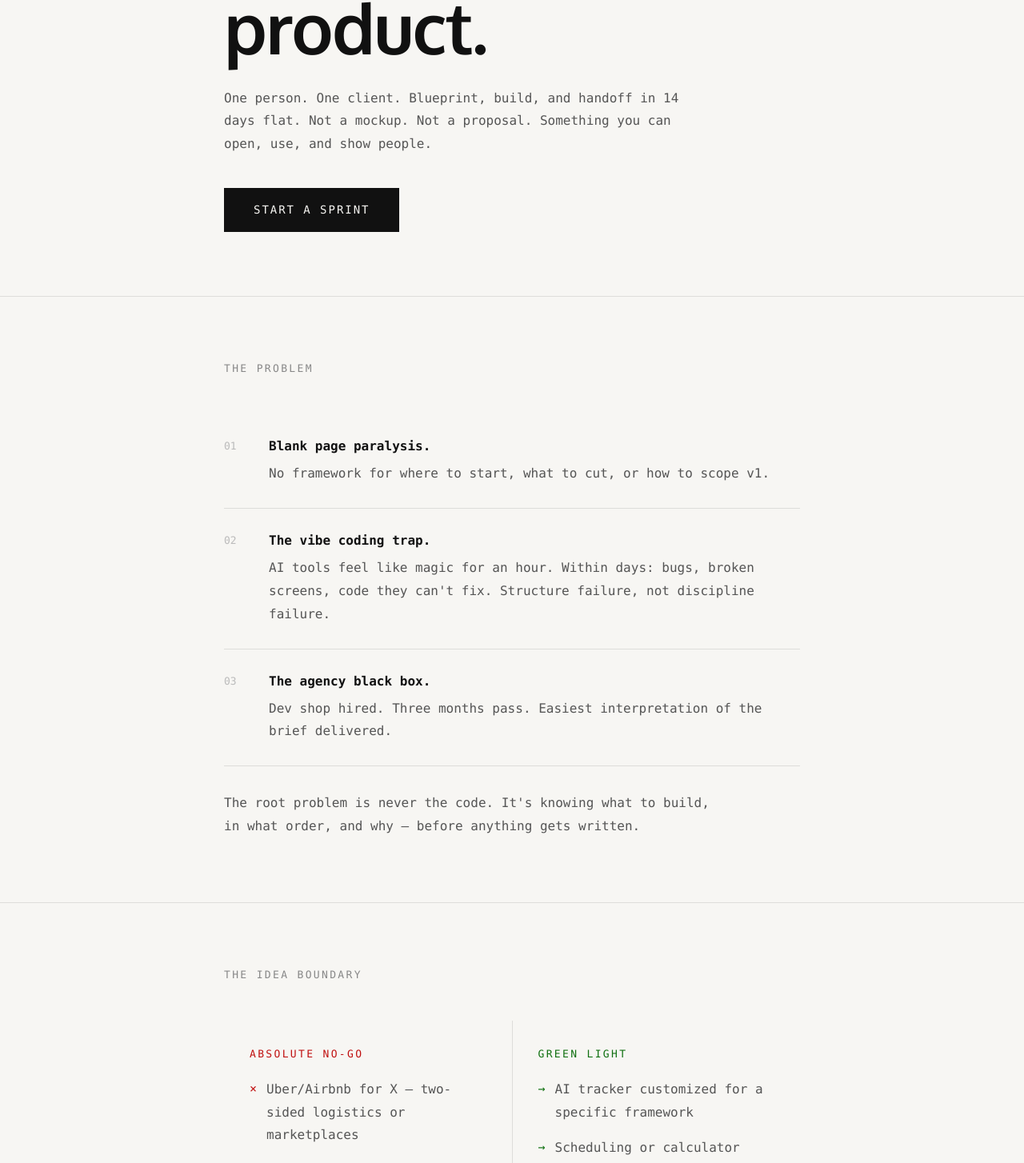
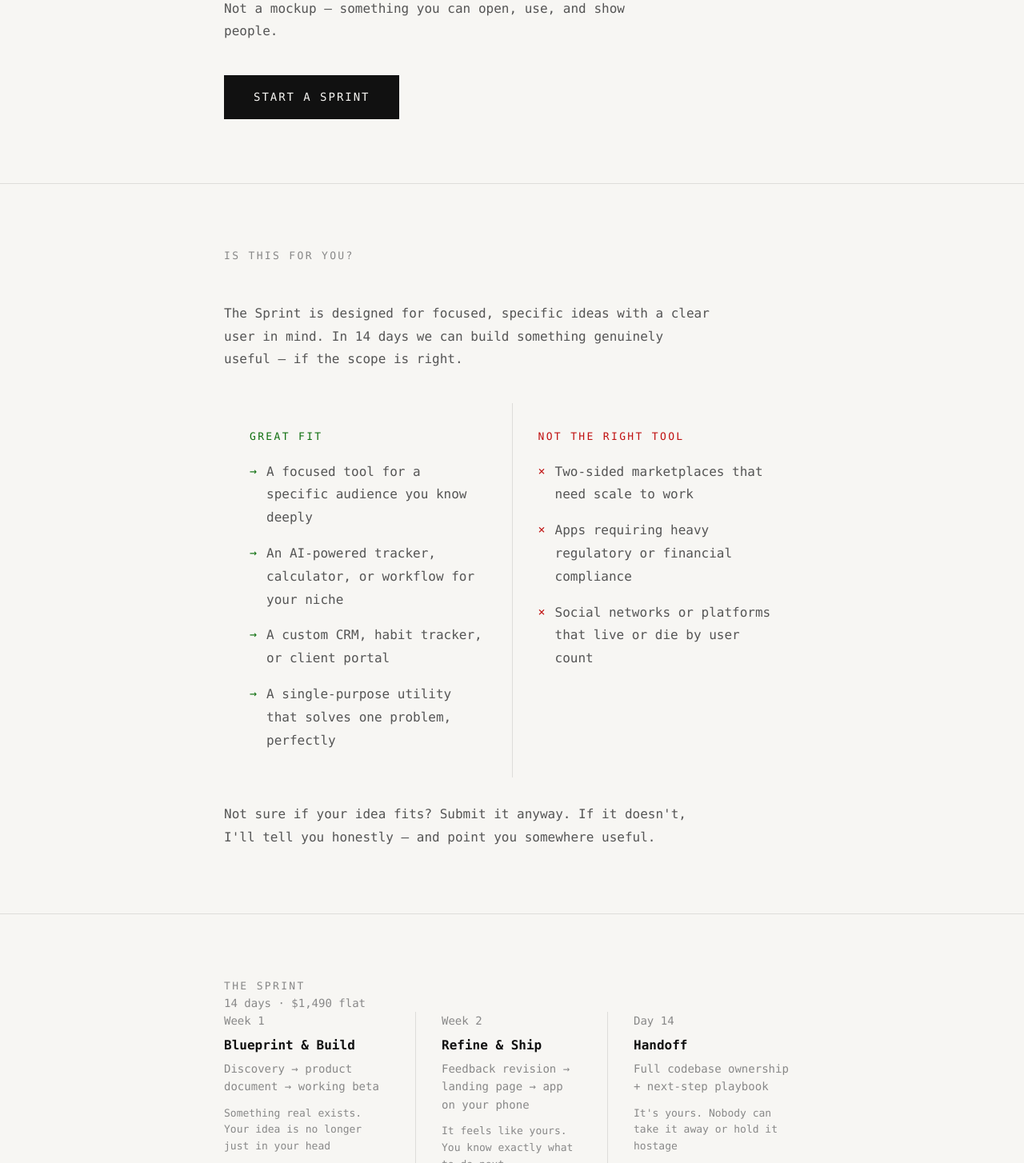
Before and after one commit to sanderbell/sanderbelldev2, a React (Vite) app: page /launchpal in a window 1280 px wide. Shown: the part 476-1930 px from the top of the page at 80% size. Built offline with nearby package versions, Linux system fonts and the light colour scheme.

Commit message:
Edit Copy

```diff
--- a/src/launchpal/LaunchpalLanding.tsx
+++ b/src/launchpal/LaunchpalLanding.tsx
@@ -6,26 +6,69 @@ const fadeStyle = (delay: number): React.CSSProperties => ({
 });
 
 const sprintRows = [
-  { day: 'Day 1',     step: 'Discovery', deliverable: 'Structured conversation',        outcome: 'The fog lifts — you know exactly what you\'re building and why' },
-  { day: 'Days 2–3', step: 'Blueprint',  deliverable: 'Plain-English product document', outcome: 'Your idea on paper, in language you actually understand' },
-  { day: 'Days 3–7', step: 'Build',      deliverable: 'Working beta',                   outcome: 'Something real exists. Your idea is no longer just in your head' },
-  { day: 'Day 8',    step: 'Repo',       deliverable: 'Full admin rights to codebase',  outcome: 'It\'s yours. Nobody can take it away or hold it hostage' },
-  { day: 'Days 8–10',step: 'Feedback',   deliverable: 'One revision cycle',             outcome: 'It feels like yours now, not like a stranger built it' },
-  { day: 'Day 11',   step: 'Landing',    deliverable: 'Presentation for external audience', outcome: 'You can show the world what you\'re building — today' },
-  { day: 'Day 12',   step: 'TestFlight', deliverable: 'App on your phone',              outcome: 'Your app. On your phone. That moment when it becomes real' },
-  { day: 'Day 14',   step: 'Handoff',    deliverable: 'Next-step playbook + async Q&A', outcome: 'You know exactly what to do tomorrow morning' },
+  {
+    day: 'Week 1',
+    step: 'Blueprint & Build',
+    deliverable: 'Discovery → product document → working beta',
+    outcome: 'Something real exists. Your idea is no longer just in your head',
+  },
+  {
+    day: 'Week 2',
+    step: 'Refine & Ship',
+    deliverable: 'Feedback revision → landing page → app on your phone',
+    outcome: 'It feels like yours. You know exactly what to do next',
+  },
+  {
+    day: 'Day 14',
+    step: 'Handoff',
+    deliverable: 'Full codebase ownership + next-step playbook',
+    outcome: "It's yours. Nobody can take it away or hold it hostage",
+  },
 ];
 
 const problems = [
-  { n: '01', title: 'Blank page paralysis.', body: 'No framework for where to start, what to cut, or how to scope v1.' },
-  { n: '02', title: 'The vibe coding trap.', body: 'AI tools feel like magic for an hour. Within days: bugs, broken screens, code they can\'t fix. Structure failure, not discipline failure.' },
-  { n: '03', title: 'The agency black box.', body: 'Dev shop hired. Three months pass. Easiest interpretation of the brief delivered.' },
+  {
+    n: '01',
+    title: 'Blank page paralysis.',
+    body: 'No framework for where to start, what to cut, or how to scope v1.',
+  },
+  {
+    n: '02',
+    title: 'The vibe coding trap.',
+    body: "AI tools feel like magic for an hour. Within days: bugs, broken screens, code they can't fix. Structure failure, not discipline failure.",
+  },
+  {
+    n: '03',
+    title: 'The agency black box.',
+    body: 'Dev shop hired. Three months pass. Easiest interpretation of the brief delivered.',
+  },
 ];
 
 const credStats = [
-  { value: '10,000+', label: 'Esse users',   sub: '7% paid conversion · no paid acquisition' },
-  { value: 'Featured', label: 'Google Chrome', sub: 'Rewords · Burn Before Reading' },
-  { value: '2M+',     label: 'Ling users',   sub: 'React Native engineer' },
+  {
+    value: '10,000+',
+    label: 'Esse users',
+    sub: '7% paid conversion · no paid acquisition',
+  },
+  {
+    value: 'Featured',
+    label: 'Google Chrome',
+    sub: 'Rewords · Burn Before Reading',
+  },
+  { value: '2M+', label: 'Ling users', sub: 'React Native engineer' },
+];
+
+const fits = [
+  'A focused tool for a specific audience you know deeply',
+  'An AI-powered tracker, calculator, or workflow for your niche',
+  'A custom CRM, habit tracker, or client portal',
+  'A single-purpose utility that solves one problem, perfectly',
+];
+
+const notFits = [
+  'Two-sided marketplaces that need scale to work',
+  'Apps requiring heavy regulatory or financial compliance',
+  'Social networks or platforms that live or die by user count',
 ];
 
 export default function LaunchpalLanding() {
@@ -36,111 +79,126 @@ export default function LaunchpalLanding() {
       {/* Nav */}
       <nav className="lp-nav">
         <div className="lp-container lp-nav-inner">
-          <span className="lp-overline" style={{ color: 'var(--lp-fg)' }}>Launchpal</span>
-          <Link to="/launchpal/start" className="lp-nav-link">Start a Sprint →</Link>
+          <span className="lp-overline" style={{ color: 'var(--lp-fg)' }}>
+            Launchpal
+          </span>
+          <Link to="/launchpal/start" className="lp-nav-link">
+            Start a Sprint →
+          </Link>
         </div>
       </nav>
 
       {/* ── Hero ─────────────────────────────────────── */}
       <section className="lp-section lp-section-border">
         <div className="lp-container">
-          <p className="lp-overline" style={fadeStyle(0)}>The Judgment Layer</p>
           <h1 className="lp-hero-title" style={fadeStyle(0.08)}>
-            $1,490.<br />
-            <span className="lp-muted">2 weeks.</span><br />
-            A working product.
+            <span className="lp-muted">2 weeks.</span>
+            <br />A working product.
           </h1>
-          <p className="lp-body lp-body-wide" style={{ ...fadeStyle(0.16), maxWidth: '36rem' }}>
-            One person. One client. Blueprint, build, and handoff in 14 days flat.
-            Not a mockup. Not a proposal. Something you can open, use, and show people.
+          <p
+            className="lp-body lp-body-wide"
+            style={{ ...fadeStyle(0.16), maxWidth: '36rem' }}
+          >
+            Not a mockup — something you can open, use, and show people.
           </p>
           <div style={fadeStyle(0.24)}>
-            <Link to="/launchpal/start" className="lp-btn">Start a Sprint</Link>
+            <Link to="/launchpal/start" className="lp-btn">
+              Start a Sprint
+            </Link>
           </div>
         </div>
       </section>
 
-      {/* ── The Problem ──────────────────────────────── */}
+      {/* ── Is This For You ──────────────────────────── */}
       <section className="lp-section lp-section-border">
         <div className="lp-container">
-          <p className="lp-overline lp-section-label">The Problem</p>
-          {problems.map(({ n, title, body }, i) => (
-            <div key={n} className="lp-problem-row lp-item-border" style={fadeStyle(0.06 * i)}>
-              <span className="lp-num">{n}</span>
-              <div>
-                <h3 className="lp-item-title">{title}</h3>
-                <p className="lp-body">{body}</p>
-              </div>
-            </div>
-          ))}
-          <p className="lp-body" style={{ marginTop: '2rem', maxWidth: '38rem' }}>
-            The root problem is never the code. It's knowing what to build, in what order,
-            and why — before anything gets written.
+          <p className="lp-overline lp-section-label">Is This For You?</p>
+          <p
+            className="lp-body"
+            style={{ maxWidth: '38rem', marginBottom: '2.5rem' }}
+          >
+            The Sprint is designed for focused, specific ideas with a clear user
+            in mind. In 14 days we can build something genuinely useful — if the
+            scope is right.
           </p>
-        </div>
-      </section>
-
-      {/* ── Idea Boundary ────────────────────────────── */}
-      <section className="lp-section lp-section-border">
-        <div className="lp-container">
-          <p className="lp-overline lp-section-label">The Idea Boundary</p>
           <div className="lp-grid-2 lp-grid-gap">
             <div className="lp-card">
-              <p className="lp-overline" style={{ color: 'var(--lp-red)', marginBottom: '1.25rem' }}>
-                Absolute No-Go
+              <p
+                className="lp-overline"
+                style={{ color: 'var(--lp-green)', marginBottom: '1.25rem' }}
+              >
+                Great fit
               </p>
               <ul className="lp-list">
-                {[
-                  'Uber/Airbnb for X — two-sided logistics or marketplaces',
-                  'PayPal/Crypto — regulatory compliance, financial infrastructure',
-                  'The next Instagram — useless without massive scale',
-                ].map(item => (
+                {fits.map(item => (
                   <li key={item} className="lp-list-item">
-                    <span className="lp-list-icon" style={{ color: 'var(--lp-red)' }}>×</span>
+                    <span
+                      className="lp-list-icon"
+                      style={{ color: 'var(--lp-green)' }}
+                    >
+                      →
+                    </span>
                     <span className="lp-body">{item}</span>
                   </li>
                 ))}
               </ul>
             </div>
             <div className="lp-card">
-              <p className="lp-overline" style={{ color: 'var(--lp-green)', marginBottom: '1.25rem' }}>
-                Green Light
+              <p
+                className="lp-overline"
+                style={{ color: 'var(--lp-red)', marginBottom: '1.25rem' }}
+              >
+                Not the right tool
               </p>
               <ul className="lp-list">
-                {[
-                  'AI tracker customized for a specific framework',
-                  'Scheduling or calculator tool for a specific team',
-                  'Custom CRM or habit tracker for a specific methodology',
-                  'Single-purpose utility apps',
-                ].map(item => (
+                {notFits.map(item => (
                   <li key={item} className="lp-list-item">
-                    <span className="lp-list-icon" style={{ color: 'var(--lp-green)' }}>→</span>
+                    <span
+                      className="lp-list-icon"
+                      style={{ color: 'var(--lp-red)' }}
+                    >
+                      ×
+                    </span>
                     <span className="lp-body">{item}</span>
                   </li>
                 ))}
               </ul>
             </div>
           </div>
+          <p
+            className="lp-body"
+            style={{ marginTop: '2rem', maxWidth: '38rem' }}
+          >
+            Not sure if your idea fits? Submit it anyway. If it doesn't, I'll
+            tell you honestly — and point you somewhere useful.
+          </p>
         </div>
       </section>
 
-      {/* ── The Sprint SOP ───────────────────────────── */}
+      {/* ── The Sprint ───────────────────────────────── */}
       <section className="lp-section lp-section-border">
         <div className="lp-container">
           <div className="lp-sprint-header">
-            <p className="lp-overline lp-section-label" style={{ margin: 0 }}>The Sprint</p>
+            <p className="lp-overline lp-section-label" style={{ margin: 0 }}>
+              The Sprint
+            </p>
             <p className="lp-caption">14 days · $1,490 flat</p>
           </div>
-          {sprintRows.map(({ day, step, deliverable, outcome }, i) => (
-            <div key={step} className="lp-sprint-row lp-item-border" style={fadeStyle(0.05 * i)}>
-              <span className="lp-caption lp-sprint-day">{day}</span>
-              <div className="lp-sprint-content">
-                <span className="lp-item-title">{step}</span>
-                <p className="lp-caption" style={{ marginTop: '0.2rem' }}>{deliverable}</p>
+          <div className="lp-sprint-horizontal">
+            {sprintRows.map(({ day, step, deliverable, outcome }, i) => (
+              <div key={step} className="lp-sprint-col">
+                <p className="lp-caption lp-sprint-day">{day}</p>
+                <p
+                  className="lp-item-title"
+                  style={{ margin: '0.5rem 0 0.35rem' }}
+                >
+                  {step}
+                </p>
+                <p className="lp-caption">{deliverable}</p>
                 <p className="lp-small lp-outcome">{outcome}</p>
               </div>
-            </div>
-          ))}
+            ))}
+          </div>
         </div>
       </section>
 
@@ -150,22 +208,31 @@ export default function LaunchpalLanding() {
           <p className="lp-overline lp-section-label">Founder</p>
           <div style={{ marginBottom: '2rem' }}>
             <h2 className="lp-founder-name">Sander Bell</h2>
-            <p className="lp-caption">MSc Psychology · Technical Product Strategist · React Native Engineer</p>
+            <p className="lp-caption">
+              MSc Psychology · Technical Product Strategist · React Native
+              Engineer
+            </p>
           </div>
-          <div className="lp-grid-3 lp-grid-gap" style={{ marginBottom: '2.5rem' }}>
+          <div
+            className="lp-grid-3 lp-grid-gap"
+            style={{ marginBottom: '2.5rem' }}
+          >
             {credStats.map(({ value, label, sub }) => (
               <div key={label} className="lp-stat-card">
                 <div className="lp-stat-value">{value}</div>
                 <div className="lp-stat-label">{label}</div>
-                <div className="lp-small" style={{ marginTop: '0.2rem' }}>{sub}</div>
+                <div className="lp-small" style={{ marginTop: '0.2rem' }}>
+                  {sub}
+                </div>
               </div>
             ))}
           </div>
           <p className="lp-body" style={{ maxWidth: '38rem' }}>
-            15 years leading cross-functional teams across platforms with 20M+ users.
-            Built products people use without funding, without safety nets.
-            Former Editorial Director at the largest national online education platform.
-            Now building what I wish existed for domain experts with ideas stuck in their heads.
+            15 years leading cross-functional teams across platforms with 20M+
+            users. Built products people use without funding, without safety
+            nets. Former Editorial Director at the largest national online
+            education platform. Now building what I wish existed for domain
+            experts with ideas stuck in their heads.
           </p>
         </div>
       </section>
@@ -175,9 +242,13 @@ export default function LaunchpalLanding() {
         <div className="lp-container">
           <p className="lp-overline lp-section-label">One client at a time.</p>
           <h2 className="lp-cta-title">
-            Ready to scope<br />your sprint?
+            Ready to scope
+            <br />
+            your sprint?
           </h2>
-          <Link to="/launchpal/start" className="lp-btn">Start a Sprint</Link>
+          <Link to="/launchpal/start" className="lp-btn">
+            Start a Sprint
+          </Link>
         </div>
       </section>
 
@@ -185,7 +256,9 @@ export default function LaunchpalLanding() {
       <footer className="lp-footer">
         <div className="lp-container lp-footer-inner">
           <span className="lp-small">© 2026 Sander Bell · 100K31D D.O.O.</span>
-          <Link to="/launchpal/tos" className="lp-footer-link">Terms of Service</Link>
+          <Link to="/launchpal/tos" className="lp-footer-link">
+            Terms of Service
+          </Link>
         </div>
       </footer>
     </div>
@@ -303,27 +376,32 @@ const css = `
   .lp-list-item { display: flex; gap: 0.75rem; align-items: flex-start; }
   .lp-list-icon { flex-shrink: 0; margin-top: 2px; font-size: 15px; }
 
-  /* Sprint table */
-  .lp-sprint-header {
-    display: flex;
-    align-items: flex-end;
-    justify-content: space-between;
-    margin-bottom: 2.5rem;
+  /* Sprint horizontal */
+  .lp-sprint-horizontal {
+    display: grid;
+    grid-template-columns: 1fr;
+    gap: 2rem;
   }
-  .lp-sprint-row {
-    display: grid;
-    grid-template-columns: 6rem 1fr;
-    gap: 1.5rem;
-    padding: 1.25rem 0;
-    align-items: start;
+  @media (min-width: 600px) {
+    .lp-sprint-horizontal {
+      grid-template-columns: repeat(3, 1fr);
+      gap: 0;
+    }
+    .lp-sprint-col {
+      padding-right: 2rem;
+      border-right: 1px solid var(--lp-border);
+    }
+    .lp-sprint-col:last-child {
+      border-right: none;
+      padding-right: 0;
+      padding-left: 2rem;
+    }
+    .lp-sprint-col:not(:first-child):not(:last-child) {
+      padding-left: 2rem;
+    }
   }
-  .lp-sprint-day { padding-top: 2px; white-space: nowrap; }
-  .lp-sprint-content { display: flex; flex-direction: column; }
-  .lp-outcome { display: none; }
-  @media (min-width: 640px) {
-    .lp-sprint-row { grid-template-columns: 7rem 11rem 1fr; }
-    .lp-outcome { display: block; margin-top: 0.25rem; color: var(--lp-fg-4); font-size: 13px; }
-  }
+  .lp-sprint-col { display: flex; flex-direction: column; }
+  .lp-outcome { margin-top: 0.75rem; }
 
   /* Founder */
   .lp-founder-name {
```
